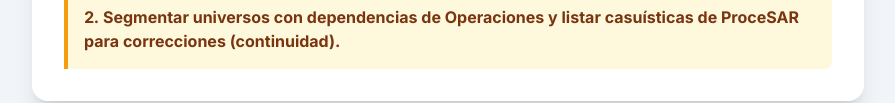
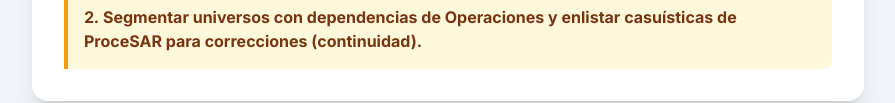
Before and after one commit to GAP-AforeCoppel/AccionesMSOSEM44, a plain HTML site: page index.html in a window 1280 px wide. Shown: the part 1380-1483 px from the top of the page, without its empty margins (192-1087 px from the left). Drawn offline with nearby package versions, Linux system fonts and the light colour scheme.

Commit message:
Add files via upload

```diff
--- a/index.html
+++ b/index.html
@@ -183,7 +183,7 @@
                                 <strong>Priorizar ejecución Op.16 (Retiros):</strong> Dar tratamiento urgente al análisis y envío de la Operación 16 para el universo de +600 trabajadores recibidos, para materializar la disminución proyectada, enfocado en los casos con CRM y priorizando el saldo de las cuentas.
                             </li>
                             <li>
-                                Segmentar universos con dependencias de Operaciones y listar casuísticas de ProceSAR para correcciones (continuidad).
+                                Segmentar universos con dependencias de Operaciones y enlistar casuísticas de ProceSAR para correcciones (continuidad).
                             </li>
                         </ol>
                     </div>
```
